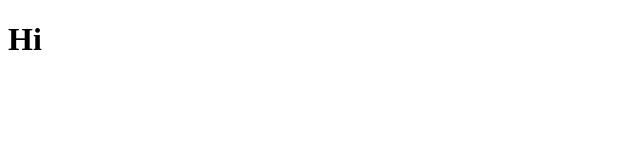
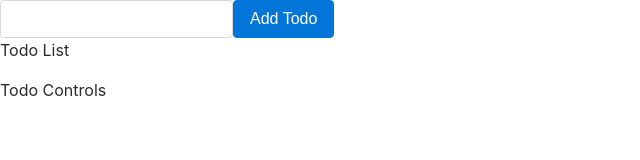
Before and after one commit to KrasiStoyanov/TODO-Application, a React app: page / in a window 1280 px wide. Shown: the whole page, without its empty margins (0-640 px from the left). Built offline with nearby package versions, Linux system fonts and the light colour scheme.

Commit message:
Implemented a sample structure of the app

```diff
--- a/public/index.html
+++ b/public/index.html
@@ -4,6 +4,7 @@
 <head>
     <meta charset="UTF-8">
     <title>TODO Application</title>
+    <link rel="stylesheet" href="https://maxcdn.bootstrapcdn.com/bootstrap/4.0.0-alpha.6/css/bootstrap.min.css" integrity="sha384-rwoIResjU2yc3z8GV/NPeZWAv56rSmLldC3R/AZzGRnGxQQKnKkoFVhFQhNUwEyJ" crossorigin="anonymous">
 </head>
 
 <body>
--- /dev/null
+++ b/src/components/AddTodo.js
@@ -0,0 +1,10 @@
+import React from 'react';
+
+const AddTodo = () => (
+    <div className="form-inline">
+        <input type="text" className="form-control"/>
+        <button type="button" role="button" className="btn btn-primary">Add Todo</button>
+    </div>
+);
+
+export default AddTodo;
--- a/src/containers/TodoApp.js
+++ b/src/containers/TodoApp.js
@@ -1,7 +1,15 @@
 import React from 'react';
 
+import AddTodo from '../components/AddTodo';
+import TodoList from './TodoList';
+import TodoControls from './TodoControls';
+
 const TodoApp = () => (
-    <h1>Hi</h1>
+    <div>
+        <AddTodo/>
+        <TodoList/>
+        <TodoControls/>
+    </div>
 );
 
 export default TodoApp;
--- /dev/null
+++ b/src/containers/TodoControls.js
@@ -0,0 +1,9 @@
+import React from 'react';
+
+const TodoControls = () => (
+    <div>
+        <p>Todo Controls</p>
+    </div>
+);
+
+export default TodoControls;
--- /dev/null
+++ b/src/containers/TodoList.js
@@ -0,0 +1,9 @@
+import React from 'react';
+
+const TodoList = () => (
+    <div>
+        <p>Todo List</p>
+    </div>
+);
+
+export default TodoList;
```
